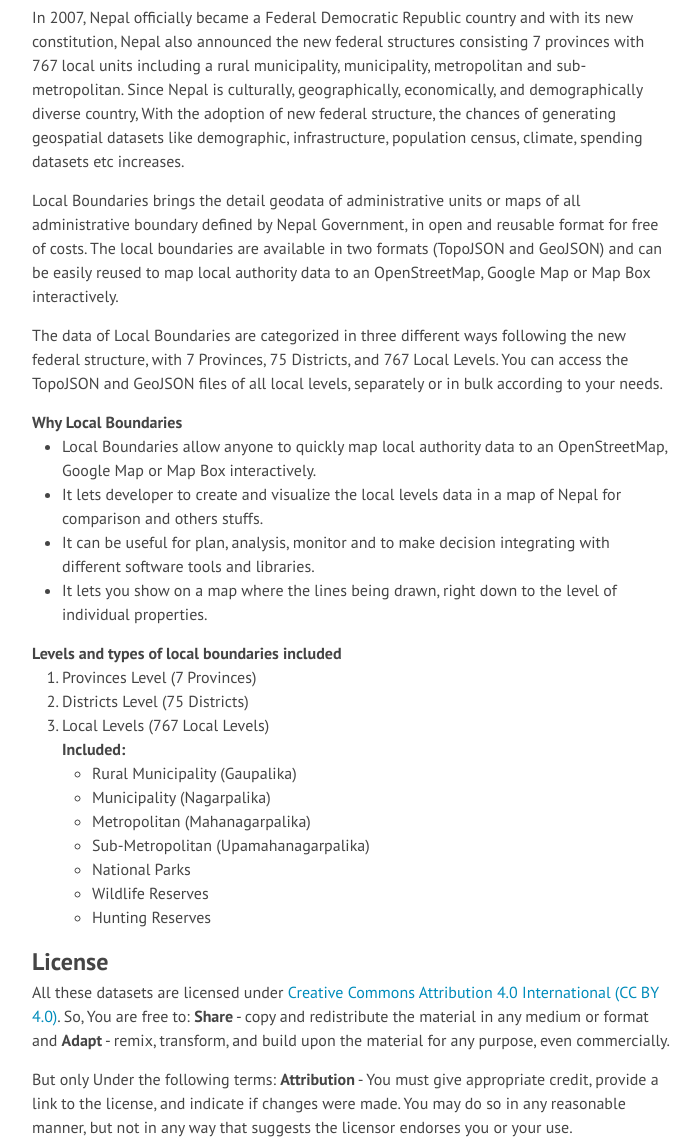
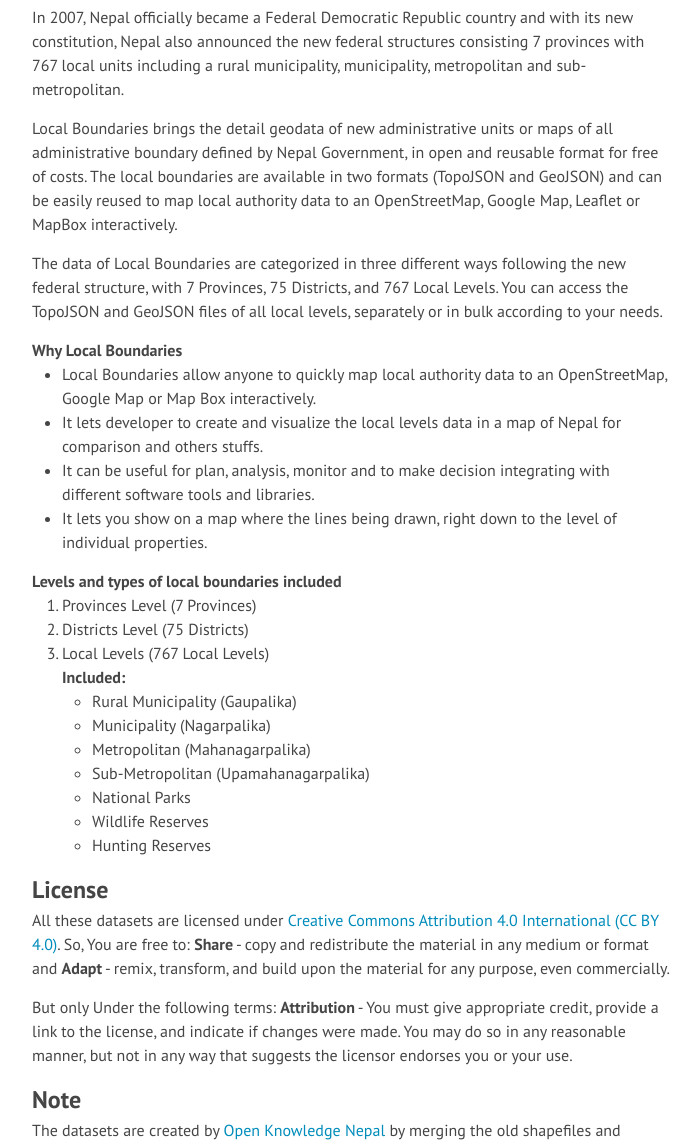
Before and after one commit to okfnepal/localboundaries, a Jekyll site: the page built from index.html, in a window 1280 px wide and 1400 px high, scrolled down 470 px. Shown: the part 253-1400 px from the top of the window, without its empty margins (288-988 px from the left). Built offline with Jekyll 4.4.1, drawn with Linux system fonts in a browser that asks for light colours; nearby versions of some CDN libraries; Markdown is read by kramdown in place of the engine named in the settings; some of the changed text lies outside the part shown.

Commit message:
content modified

```diff
--- a/index.html
+++ b/index.html
@@ -5,11 +5,10 @@ layout: default
 <div class="home">
     <div class="page-content">
 
-
-    <p> In 2007, Nepal officially became a Federal Democratic Republic country and with its new constitution, Nepal also announced the new federal structures consisting 7 provinces with 767 local units including a rural municipality, municipality, metropolitan and sub-metropolitan. Since Nepal is culturally, geographically, economically, and demographically diverse country, With the adoption of new federal structure, the chances of generating geospatial datasets like demographic, infrastructure,  population census, climate, spending datasets etc increases.
+    <p> In 2007, Nepal officially became a Federal Democratic Republic country and with its new constitution, Nepal also announced the new federal structures consisting 7 provinces with 767 local units including a rural municipality, municipality, metropolitan and sub-metropolitan.
 </p>
 <p>
-  Local Boundaries brings the detail geodata of administrative units or maps of all administrative boundary defined by Nepal Government, in open and reusable format for free of costs. The local boundaries are available in two formats (TopoJSON and GeoJSON) and can be easily reused to map local authority data to an OpenStreetMap, Google Map or Map Box interactively.
+  Local Boundaries brings the detail geodata of new administrative units or maps of all administrative boundary defined by Nepal Government, in open and reusable format for free of costs. The local boundaries are available in two formats (TopoJSON and GeoJSON) and can be easily reused to map local authority data to an OpenStreetMap, Google Map, Leaflet or MapBox interactively.
 </p>
   <p>
     The data of Local Boundaries are categorized in three different ways following the new federal structure, with 7 Provinces, 75 Districts, and 767 Local Levels. You can access the TopoJSON and GeoJSON files of all local levels, separately or in bulk according to your needs.
@@ -46,7 +45,7 @@ layout: default
   </p>
         <h2>Note</h2>
         <p>
-    The datasets are created by Open Knowledge Nepal by merging the old shapefiles and integrating it according to the new federal structure. Please contact us if you are interested to learn more about how it was created. This is not from governmental source so please verify it before official use.
+            The datasets are created by <a href="http://oknp.org">Open Knowledge Nepal</a> by merging the old shapefiles and integrating it according to the new federal structure. Please contact us if you are interested to learn more about how it was created. This is not from governmental source so please verify it before official use.
 
   </p>
     </div>
```
